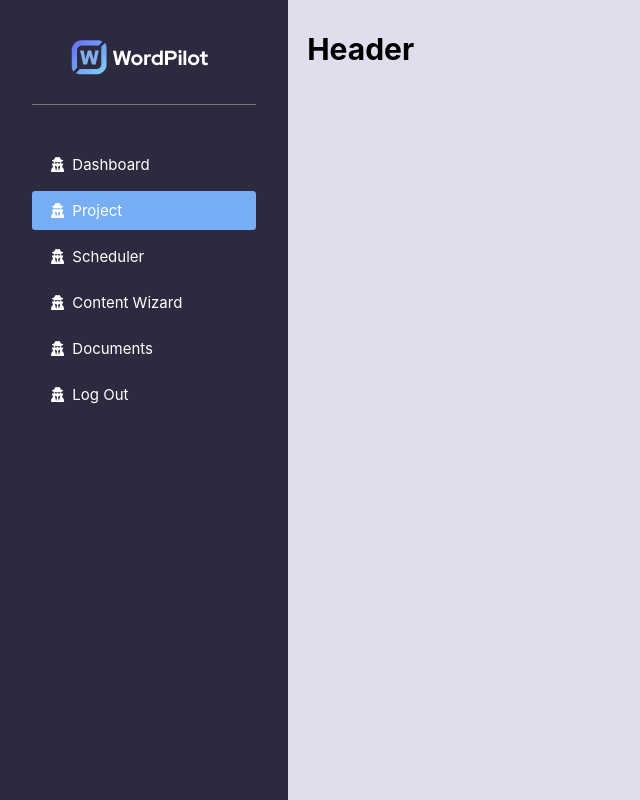
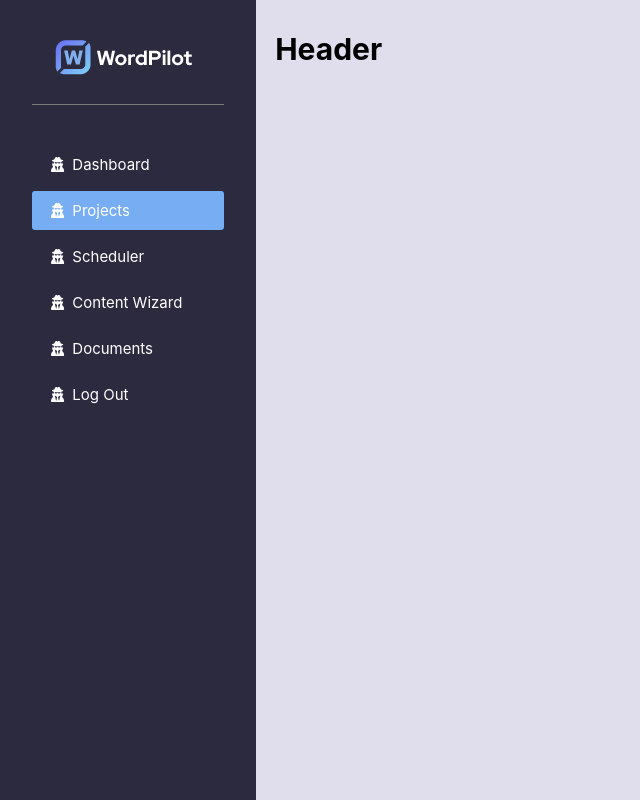
Before and after one commit to tobiebenezer/wordPilot, a Vue app: page / in a window 1280 px wide. Shown: the whole page, without its empty margins (0-640 px from the left). Built offline with nearby package versions, Linux system fonts and the light colour scheme.

Commit message:
adjusted sidebar size

```diff
--- a/src/components/TheSideNav.vue
+++ b/src/components/TheSideNav.vue
@@ -7,7 +7,7 @@
         <div class="menu">
             <ul>
                 <li><font-awesome-icon icon="fa-solid fa-user-secret" />Dashboard</li>
-                <li><font-awesome-icon icon="fa-solid fa-user-secret" />Project</li>
+                <li><font-awesome-icon icon="fa-solid fa-user-secret" />Projects</li>
                 <li><font-awesome-icon icon="fa-solid fa-user-secret" />Scheduler</li>
                 <li><font-awesome-icon icon="fa-solid fa-user-secret" />Content Wizard</li>
                 <li><font-awesome-icon icon="fa-solid fa-user-secret" />Documents</li>
@@ -28,7 +28,7 @@
     .sidebar {
         background: @secondary;
         height: 100vh;
-        width: 18rem;
+        width: 16rem;
         position:sticky;
         top:0;
         padding: 2rem;
```
